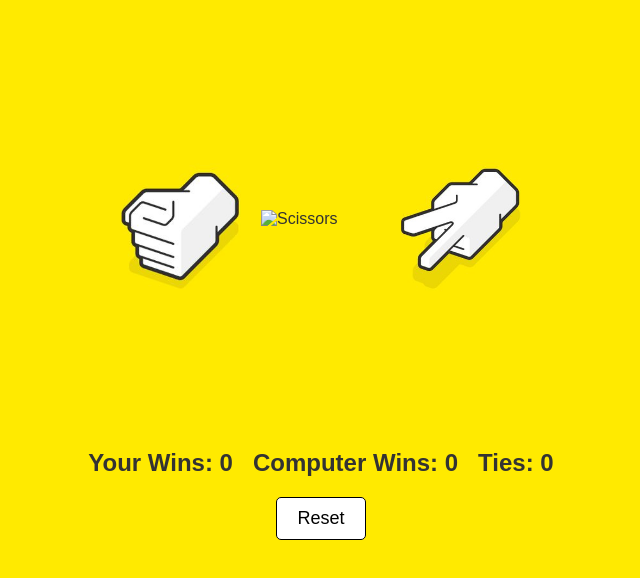
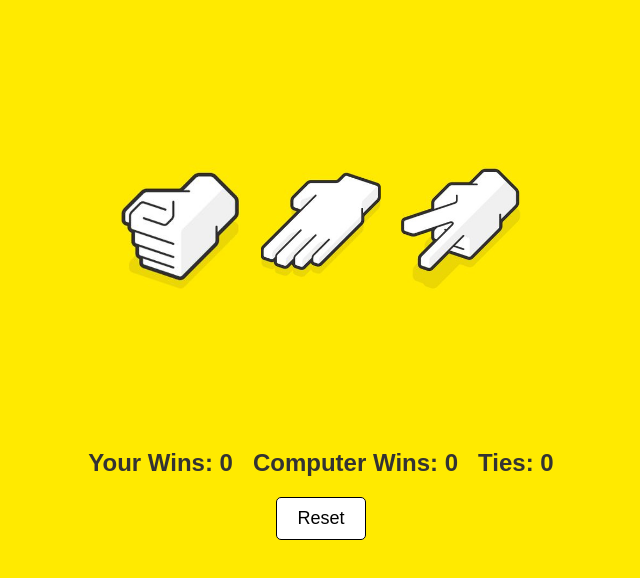
Before and after one commit to Zansah/Rock-Paper-Scissors, a plain HTML site: page index.html in a window 1280 px wide. Shown: the part 172-750 px from the top of the page, without its empty margins (319-959 px from the left). Drawn offline with Linux system fonts and the light colour scheme.

Commit message:
Update index.html

```diff
--- a/index.html
+++ b/index.html
@@ -75,7 +75,7 @@
 
     <div class="choices">
         <img src="rock.png" alt="Rock" class="choice" id="rock" onclick="playGame('rock')">
-        <img src="scissor.png" alt="Scissors" class="choice" id="scissors" onclick="playGame('scissors')">
+        <img src="scissors.png" alt="Scissors" class="choice" id="scissors" onclick="playGame('scissors')">
         <img src="paper.png" alt="Paper" class="choice" id="paper" onclick="playGame('paper')">
     </div>
 
```
